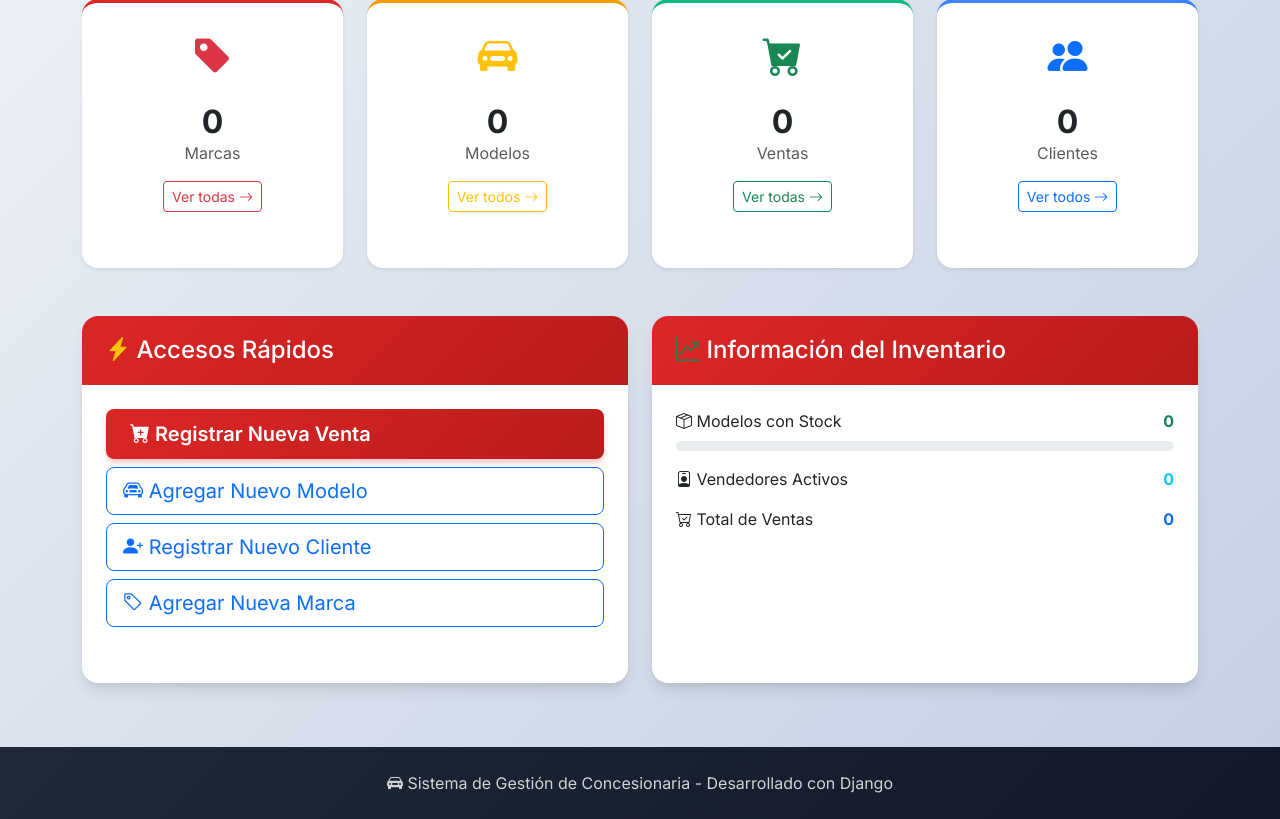
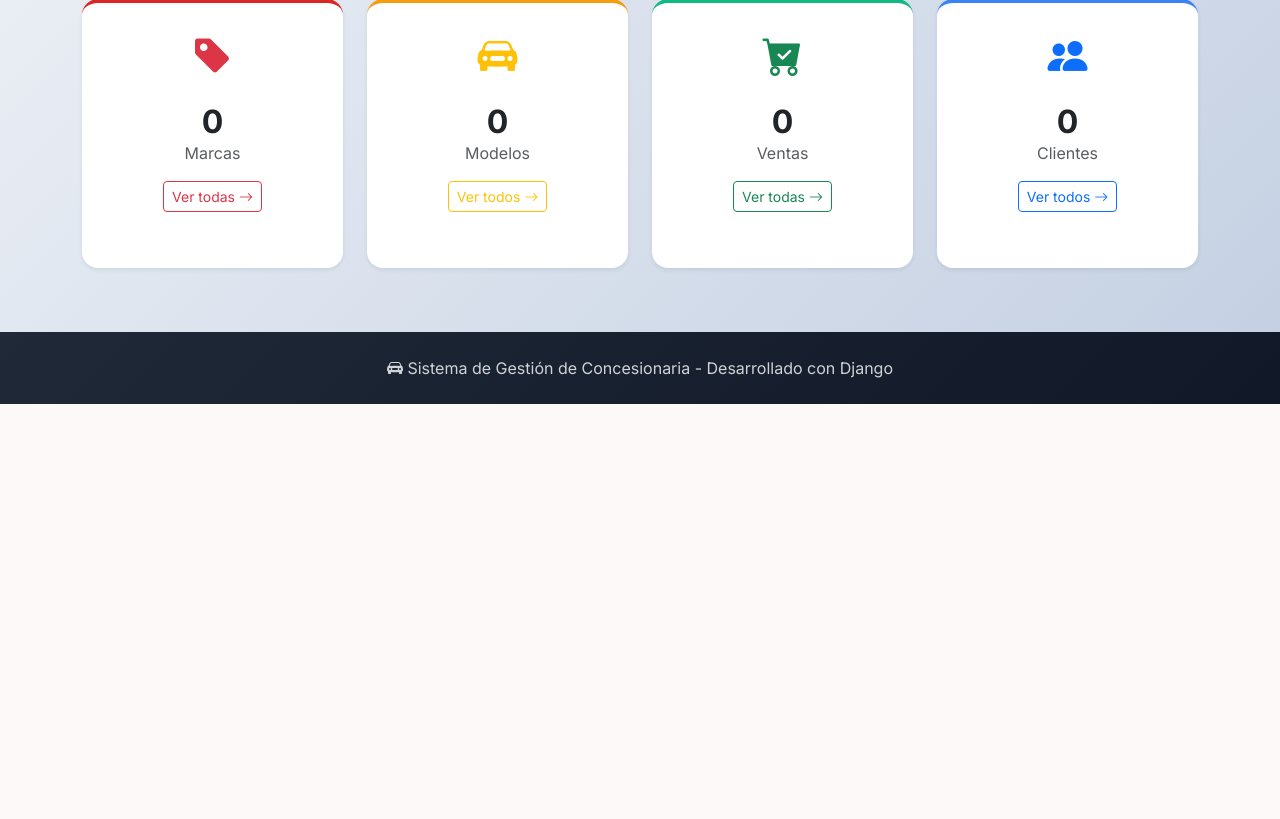
Before and after one commit to Santiago-Ferreyra/cencesionaria_programacion, a Django app: page / in a window 1280 px wide. Shown: the part 515-1334 px from the top of the page. After the commit the page ends 919 px from the top, so only its background shows below. Run offline with Django 4.2, Linux system fonts and the light colour scheme; data that the repository does not hold is empty.

Commit message:
cambios en home

```diff
--- a/ventas/templates/ventas/home.html
+++ b/ventas/templates/ventas/home.html
@@ -78,70 +78,6 @@
     </div>
 </div>
 
-<!-- Accesos Rápidos -->
-<div class="row g-4 mb-5">
-    <div class="col-lg-6">
-        <div class="card h-100">
-            <div class="card-header">
-                <h4 class="mb-0"><i class="bi bi-lightning-charge-fill text-warning"></i> Accesos Rápidos</h4>
-            </div>
-            <div class="card-body">
-                <div class="d-grid gap-2">
-                    <a href="{% url 'venta_create' %}" class="btn btn-primary btn-lg text-start">
-                        <i class="bi bi-cart-plus-fill"></i> Registrar Nueva Venta
-                    </a>
-                    <a href="{% url 'modelo_create' %}" class="btn btn-outline-primary btn-lg text-start">
-                        <i class="bi bi-car-front"></i> Agregar Nuevo Modelo
-                    </a>
-                    <a href="{% url 'cliente_create' %}" class="btn btn-outline-primary btn-lg text-start">
-                        <i class="bi bi-person-plus-fill"></i> Registrar Nuevo Cliente
-                    </a>
-                    <a href="{% url 'marca_create' %}" class="btn btn-outline-primary btn-lg text-start">
-                        <i class="bi bi-tag"></i> Agregar Nueva Marca
-                    </a>
-                </div>
-            </div>
-        </div>
-    </div>
-    <div class="col-lg-6">
-        <div class="card h-100">
-            <div class="card-header">
-                <h4 class="mb-0"><i class="bi bi-graph-up-arrow text-success"></i> Información del Inventario</h4>
-            </div>
-            <div class="card-body">
-                <div class="mb-3">
-                    <div class="d-flex justify-content-between align-items-center mb-2">
-                        <span><i class="bi bi-box-seam"></i> Modelos con Stock</span>
-                        <strong class="text-success">{{ modelos_stock }}</strong>
-                    </div>
-                    <div class="progress" style="height: 10px;">
-                        {% if total_modelos > 0 %}
-                            {% widthratio modelos_stock total_modelos 100 as stock_percentage %}
-                            <div class="progress-bar bg-success" role="progressbar" style="width: {{ stock_percentage }}%">
-                            </div>
-                        {% else %}
-                            <div class="progress-bar bg-success" role="progressbar" style="width: 0%">
-                            </div>
-                        {% endif %}
-                    </div>
-                </div>
-                <div class="mb-3">
-                    <div class="d-flex justify-content-between align-items-center mb-2">
-                        <span><i class="bi bi-person-badge"></i> Vendedores Activos</span>
-                        <strong class="text-info">{{ total_vendedores }}</strong>
-                    </div>
-                </div>
-                <div>
-                    <div class="d-flex justify-content-between align-items-center mb-2">
-                        <span><i class="bi bi-cart-check"></i> Total de Ventas</span>
-                        <strong class="text-primary">{{ total_ventas }}</strong>
-                    </div>
-                </div>
-            </div>
-        </div>
-    </div>
-</div>
-
 <!-- Últimas Ventas -->
 {% if ultimas_ventas %}
 <div class="card">
```
